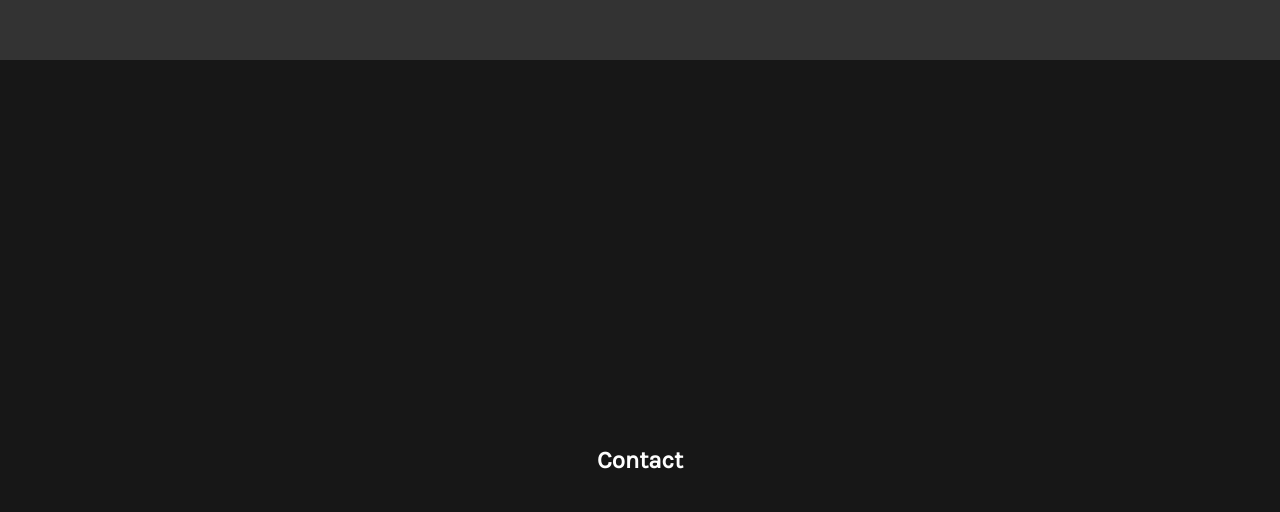
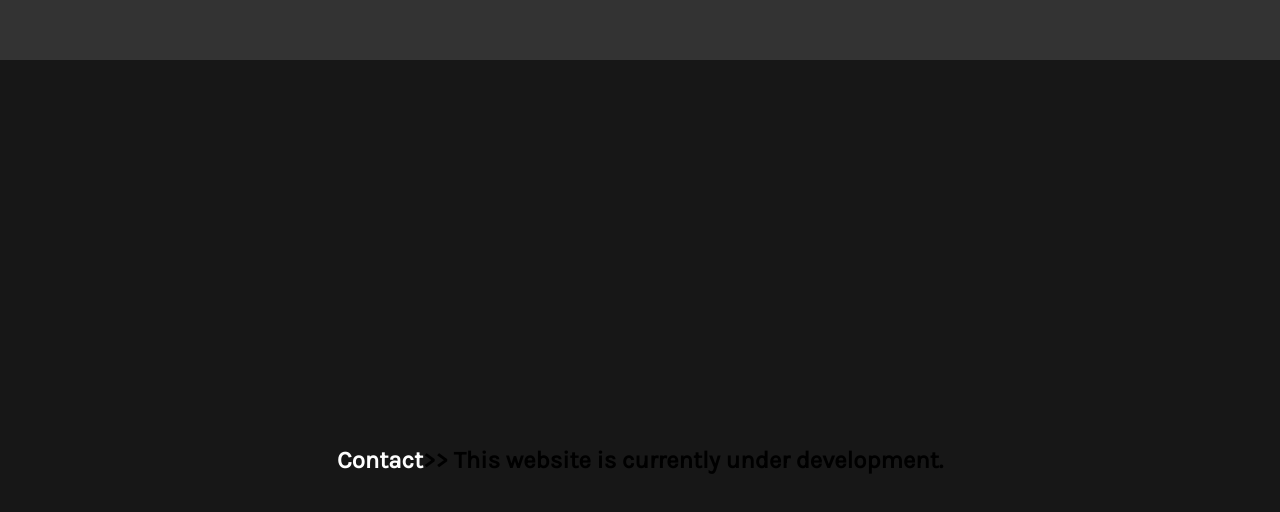
Before and after one commit to CodeAkyra/mark-orlando-gabriel-pizarra, a website: page index.html in a window 1280 px wide. Shown: the part 3140-3652 px from the top of the page. Drawn offline with Linux system fonts and the light colour scheme.

Commit message:
Update index.html

```diff
--- a/index.html
+++ b/index.html
@@ -23,23 +23,30 @@
     </header>
     <section class="home">
       <h1>Home</h1>
+      <br>
       <h2>Hi! I'm Mark Orlando Gabriel Pizarra</h2>
+      <br>
       <h2>Aspiring Full-Stack Developer</h2>
     </section>
     <section class="about">
       <h1>About</h1>
+      <br>
       <h2>This website is currently under development.</h2>
     </section>
     <section class="portfolio">
       <h1>Portfolio</h1>
+      <br>
       <h2>>> This website is currently under development.</h2>
     </section>
     <section class="skills">
       <h1>Skills</h1>
+      <br>
       <h2>>> This website is currently under development.</h2>
     </section>
     <section class="contact">
       <h1>Contact</h1>
+      <br>
+      <h2>>> This website is currently under development.</h2>
     </section>
   </body>
   <script>
```
